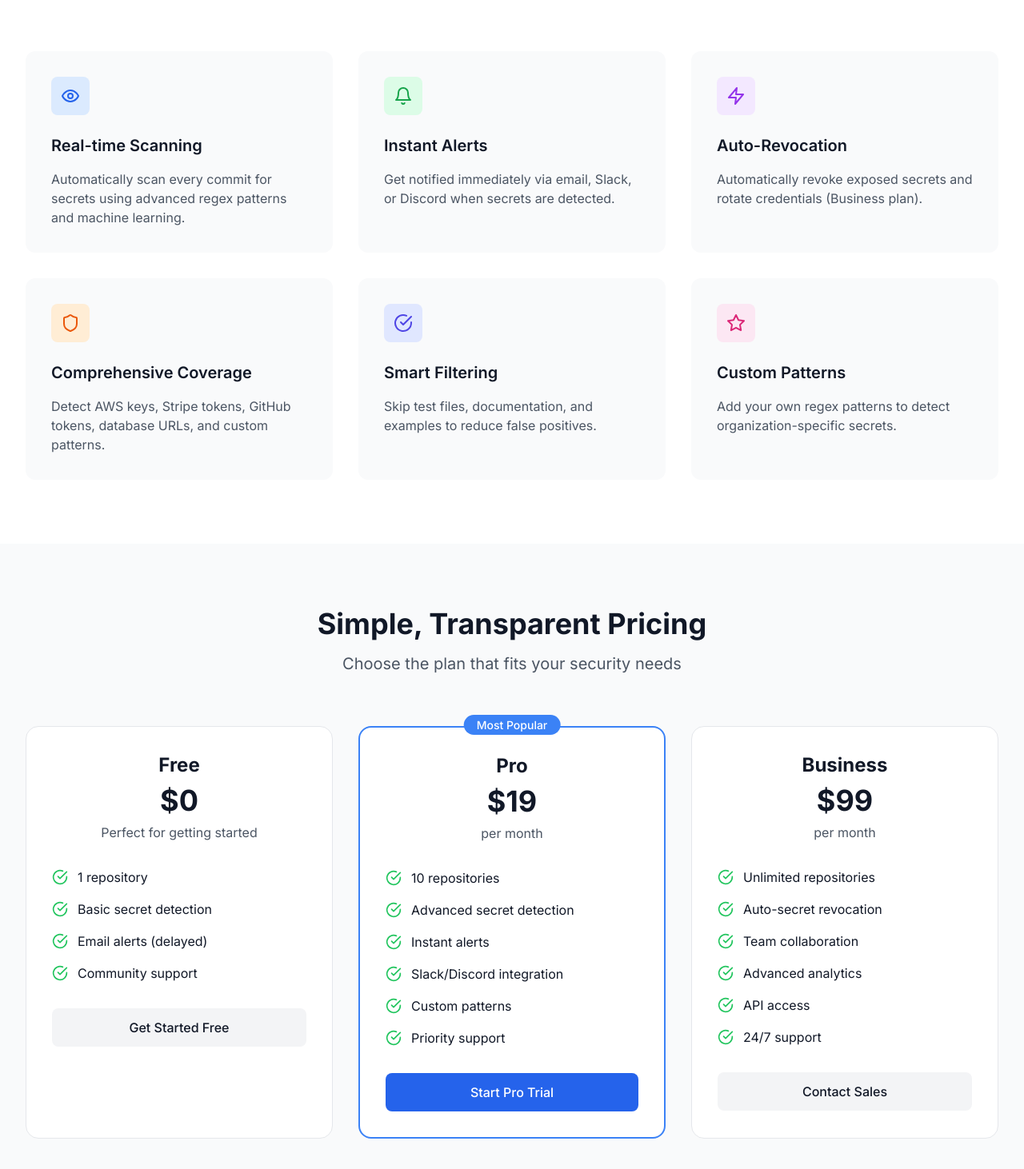
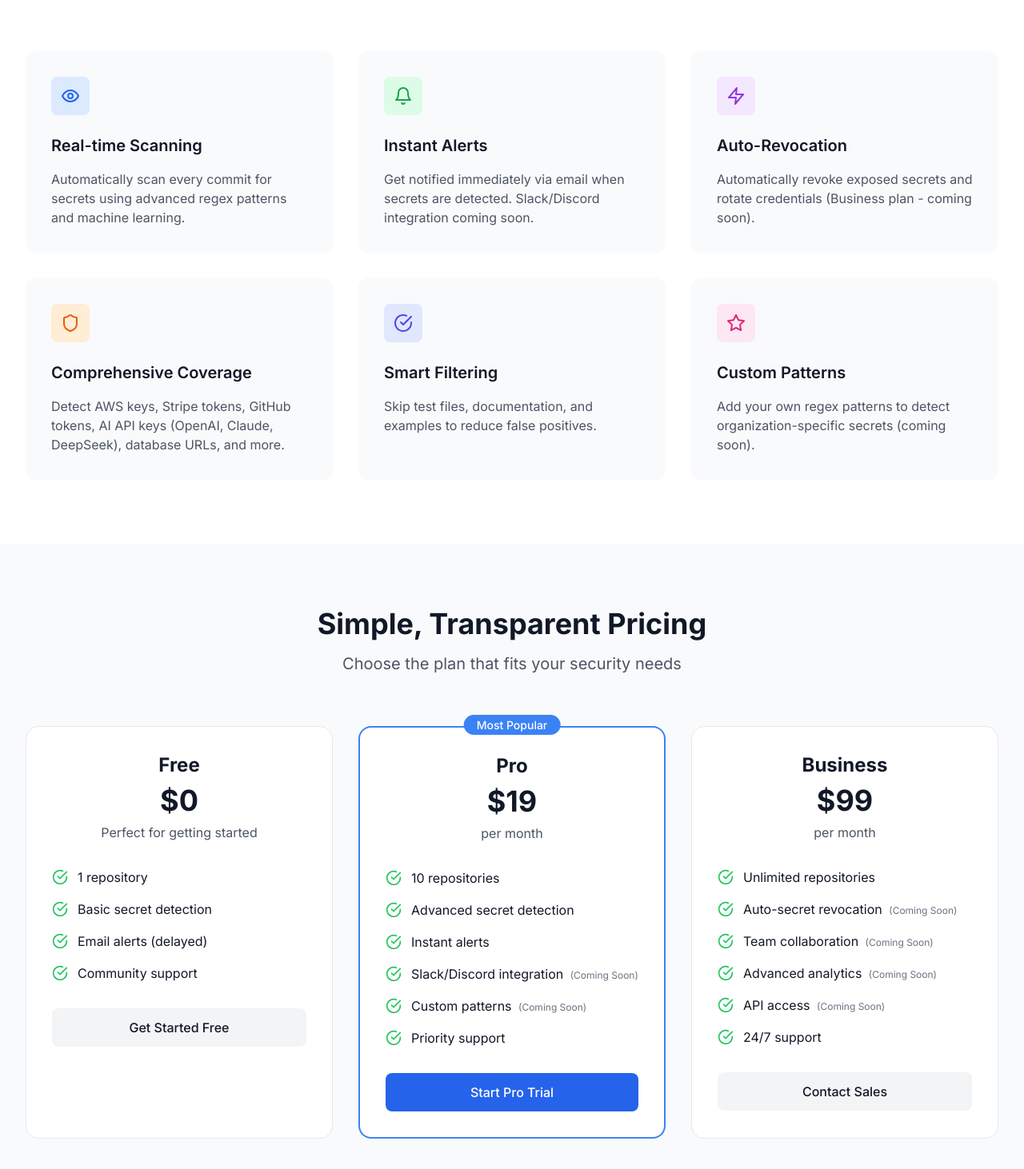
Before and after one commit to Haziq2006/gitwizard, a Next.js app: page / in a window 1280 px wide. Shown: the part 1413-2875 px from the top of the page at 80% size. Built offline with nearby package versions, Linux system fonts and the light colour scheme.

Commit message:
Adjusted messaging and features

```diff
--- a/src/app/page.tsx
+++ b/src/app/page.tsx
@@ -139,7 +139,7 @@ export default function HomePage() {
               </div>
               <h3 className="text-xl font-semibold text-gray-900 mb-4">Instant Alerts</h3>
               <p className="text-gray-600">
-                Get notified immediately via email, Slack, or Discord when secrets are detected.
+                Get notified immediately via email when secrets are detected. Slack/Discord integration coming soon.
               </p>
             </div>
 
@@ -149,7 +149,7 @@ export default function HomePage() {
               </div>
               <h3 className="text-xl font-semibold text-gray-900 mb-4">Auto-Revocation</h3>
               <p className="text-gray-600">
-                Automatically revoke exposed secrets and rotate credentials (Business plan).
+                Automatically revoke exposed secrets and rotate credentials (Business plan - coming soon).
               </p>
             </div>
 
@@ -159,7 +159,7 @@ export default function HomePage() {
               </div>
               <h3 className="text-xl font-semibold text-gray-900 mb-4">Comprehensive Coverage</h3>
               <p className="text-gray-600">
-                Detect AWS keys, Stripe tokens, GitHub tokens, database URLs, and custom patterns.
+                Detect AWS keys, Stripe tokens, GitHub tokens, AI API keys (OpenAI, Claude, DeepSeek), database URLs, and more.
               </p>
             </div>
 
@@ -179,7 +179,7 @@ export default function HomePage() {
               </div>
               <h3 className="text-xl font-semibold text-gray-900 mb-4">Custom Patterns</h3>
               <p className="text-gray-600">
-                Add your own regex patterns to detect organization-specific secrets.
+                Add your own regex patterns to detect organization-specific secrets (coming soon).
               </p>
             </div>
           </div>
@@ -260,11 +260,11 @@ export default function HomePage() {
                 </li>
                 <li className="flex items-center">
                   <CheckCircle className="w-5 h-5 text-green-500 mr-3" />
-                  <span>Slack/Discord integration</span>
+                  <span>Slack/Discord integration <span className="text-xs text-gray-500 ml-1">(Coming Soon)</span></span>
                 </li>
                 <li className="flex items-center">
                   <CheckCircle className="w-5 h-5 text-green-500 mr-3" />
-                  <span>Custom patterns</span>
+                  <span>Custom patterns <span className="text-xs text-gray-500 ml-1">(Coming Soon)</span></span>
                 </li>
                 <li className="flex items-center">
                   <CheckCircle className="w-5 h-5 text-green-500 mr-3" />
@@ -292,19 +292,19 @@ export default function HomePage() {
                 </li>
                 <li className="flex items-center">
                   <CheckCircle className="w-5 h-5 text-green-500 mr-3" />
-                  <span>Auto-secret revocation</span>
+                  <span>Auto-secret revocation <span className="text-xs text-gray-500 ml-1">(Coming Soon)</span></span>
                 </li>
                 <li className="flex items-center">
                   <CheckCircle className="w-5 h-5 text-green-500 mr-3" />
-                  <span>Team collaboration</span>
+                  <span>Team collaboration <span className="text-xs text-gray-500 ml-1">(Coming Soon)</span></span>
                 </li>
                 <li className="flex items-center">
                   <CheckCircle className="w-5 h-5 text-green-500 mr-3" />
-                  <span>Advanced analytics</span>
+                  <span>Advanced analytics <span className="text-xs text-gray-500 ml-1">(Coming Soon)</span></span>
                 </li>
                 <li className="flex items-center">
                   <CheckCircle className="w-5 h-5 text-green-500 mr-3" />
-                  <span>API access</span>
+                  <span>API access <span className="text-xs text-gray-500 ml-1">(Coming Soon)</span></span>
                 </li>
                 <li className="flex items-center">
                   <CheckCircle className="w-5 h-5 text-green-500 mr-3" />
```
